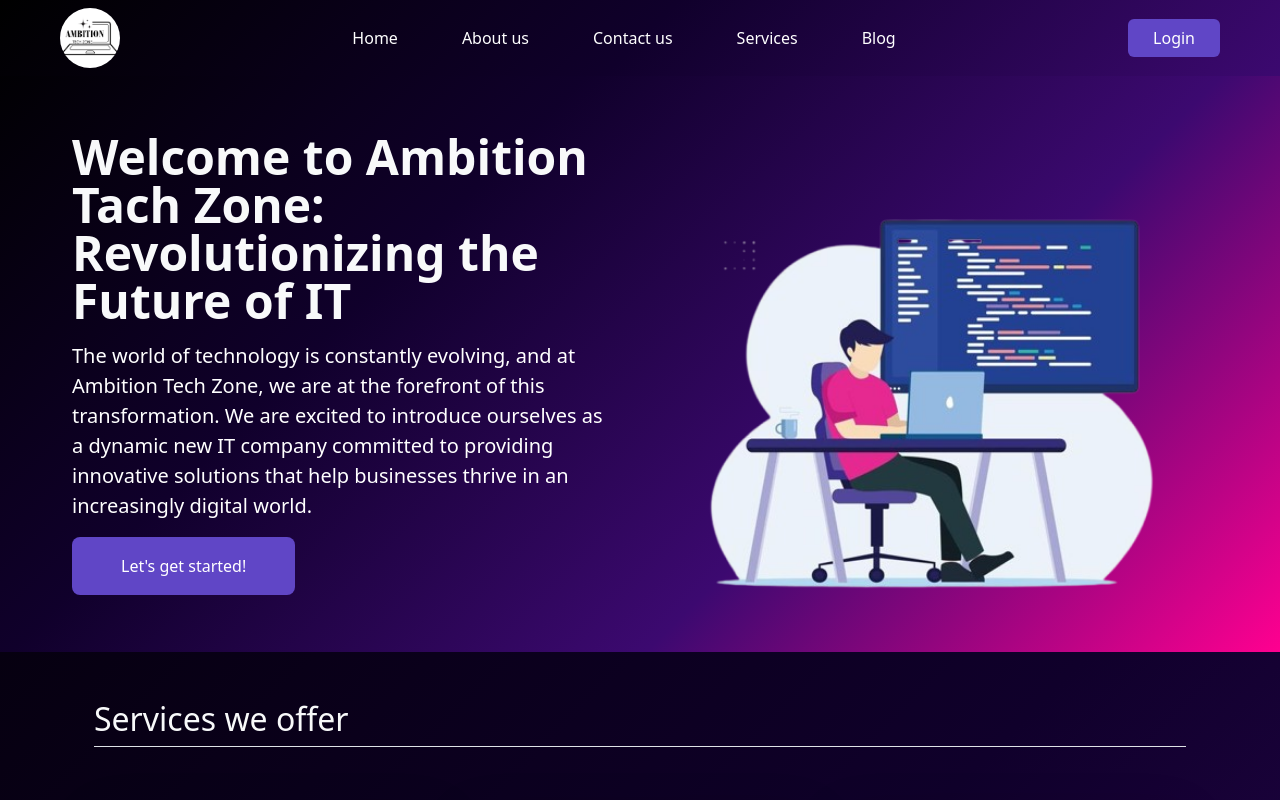
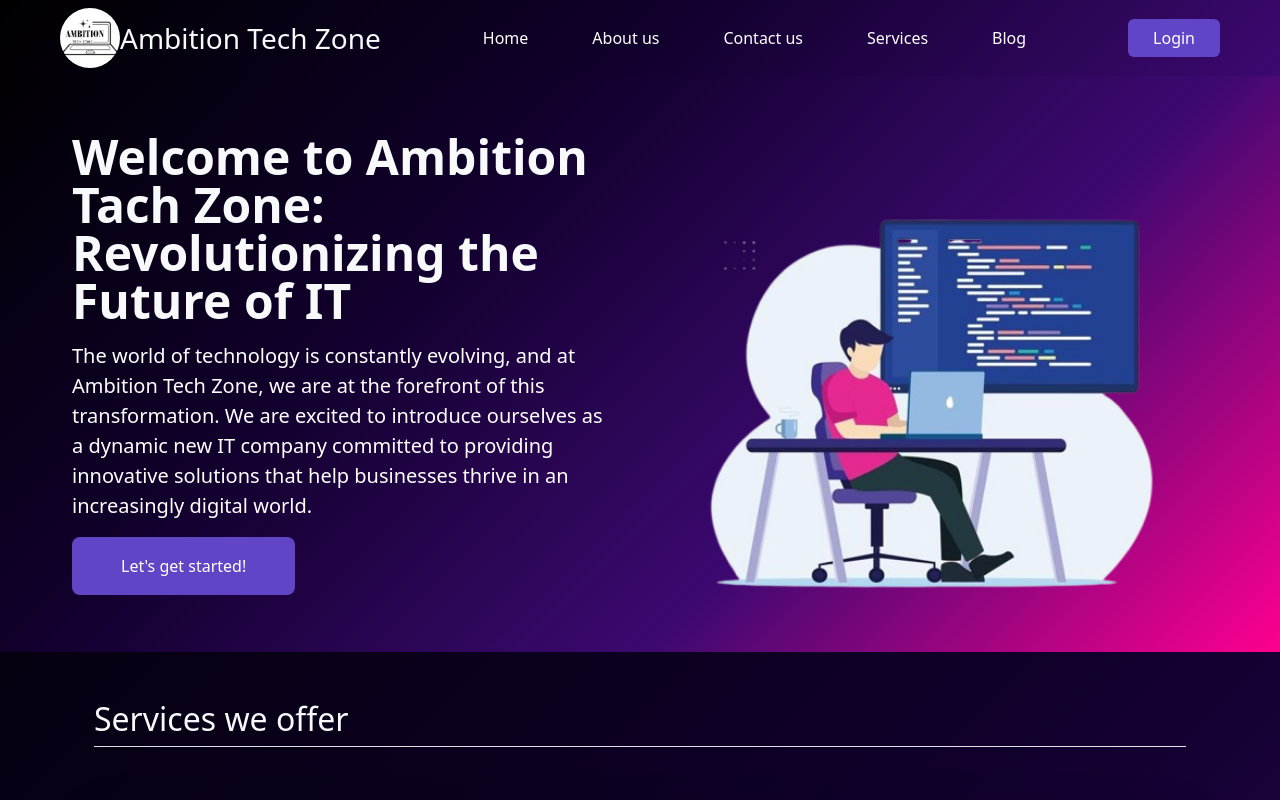
Before and after one commit to Bappa-Bairagya/ambition, a plain HTML site: page index.html in a window 1280 px wide. Shown: the top 800 px of the page. Drawn offline with nearby package versions, Linux system fonts and the light colour scheme.

Commit message:
practice

```diff
--- a/index.html
+++ b/index.html
@@ -19,7 +19,9 @@
     <nav class="navbar sticky-top navbar-expand-lg bg-body-tertiary px-5 ">
       <div class="container-fluid">
         <a class="navbar-brand m-0 p-0" href="#"><img src="image/logo1.png"  height="60px"
-            style="object-fit: cover; border-radius: 50%;" width="100%" alt="logo"  srcset=""></a>
+            style="object-fit: cover; border-radius: 50%;" width="100%" alt="logo"  srcset="">
+          </a>
+          <a href="#" class="nav-link fs-3 text-light" >Ambition Tech Zone</a>
         <button class="navbar-toggler" type="button" data-bs-toggle="collapse" data-bs-target="#navbarSupportedContent"
           aria-controls="navbarSupportedContent" aria-expanded="false" aria-label="Toggle navigation">
           <span class="navbar-toggler-icon"></span>
--- a/sript.js
+++ b/sript.js
@@ -2,6 +2,6 @@ var loader = document.querySelector("#loader"); // Selects the element with id "
 var body=document.querySelector("body")
 setTimeout(function() {
     loader.style.top = "-110%";
-    body.style.overflow="scroll"
+    body.style.overflowY="scroll"
     // Moves the loader up by 100% (presumably out of view)
 }, 3000); // Executes after 2000 milliseconds (2 seconds)
--- a/style.css
+++ b/style.css
@@ -177,6 +177,9 @@ footer{
 body{
     overflow:hidden;
 }
+.main{
+    overflow-x: hidden;
+}
 @keyframes anime {
     0%{
 opacity: 0;
```
